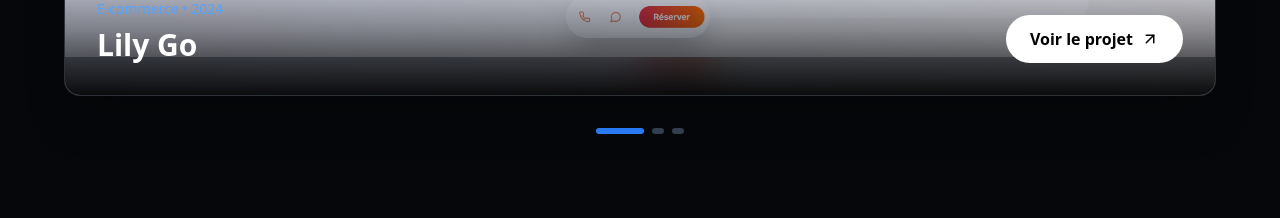
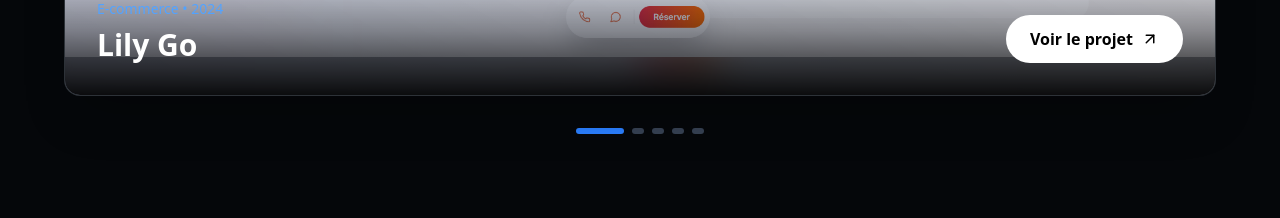
Before and after one commit to samyoub-2004/blog-website, a Next.js app: page / in a window 1280 px wide. Shown: the part 3840-4058 px from the top of the page. Built offline with nearby package versions, Linux system fonts and the light colour scheme; no server answers.

Commit message:
Add new projects to the portfolio carousel

```diff
--- a/components/portfolio-carousel.tsx
+++ b/components/portfolio-carousel.tsx
@@ -23,6 +23,18 @@ const projects = [
     category: "E-commerce • 2024",
     image: "/dzshop.png",
   },
+  {
+    id: 4,
+    title: "Hanane's Signature Patisserie",
+    category: "Site Vitrine • 2025",
+    image: "/pattiserie.webp",
+  },
+  {
+    id: 5,
+    title: "AAFD Val de Saône",
+    category: "Application Web • 2026",
+    image: "/aafd.webp",
+  }
 ]
 
 export function PortfolioCarousel() {
```
